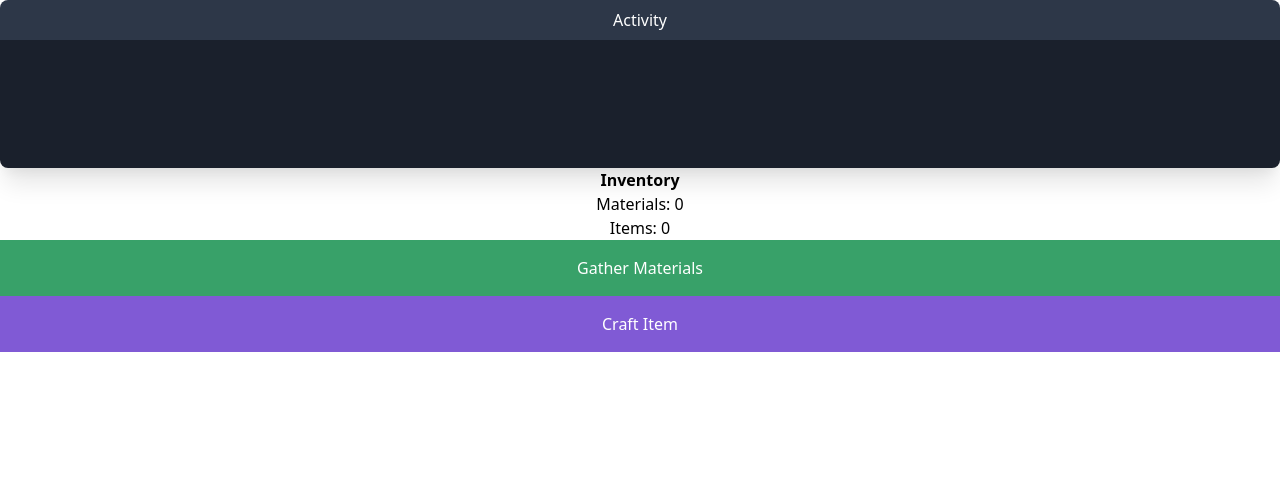
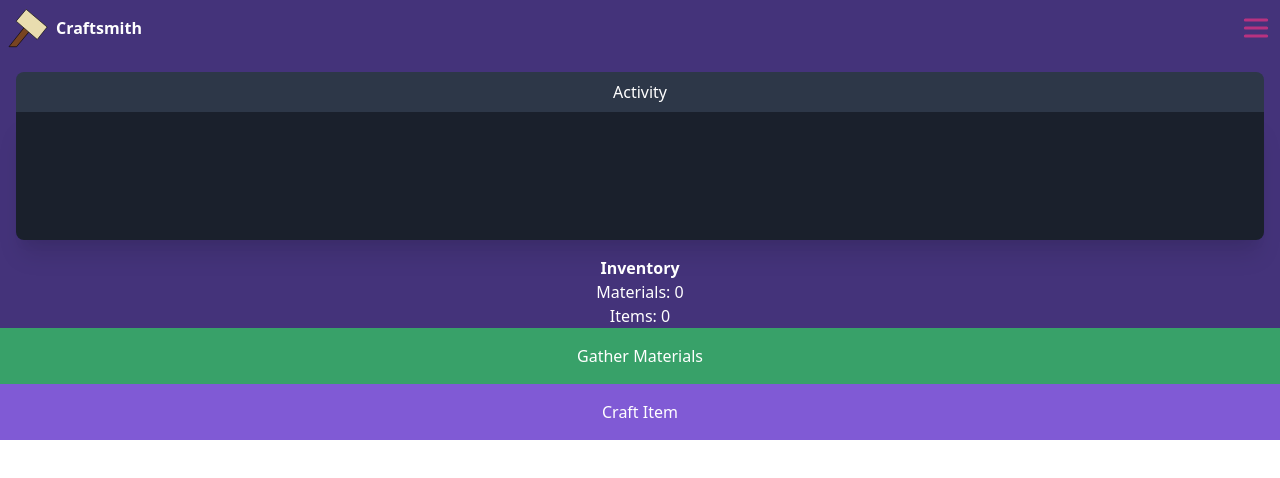
Before and after one commit to iamthismarvin/craftsmith, a Vue app: page / in a window 1280 px wide. Shown: the top 478 px of the page. Built offline with nearby package versions, Linux system fonts and the light colour scheme.

Commit message:
NEW: Create Navigation component.

```diff
--- /dev/null
+++ b/src/components/Navigation.vue
@@ -0,0 +1,37 @@
+<template>
+  <div class="flex flex-row justify-between items-center text-white font-bold">
+    <div class="flex flex-row items-center">
+      <img class="w-10 h-10 mr-2" src="@/assets/images/craftsmith-logo.svg" />
+      <div>Craftsmith</div>
+    </div>
+    <svg
+      @click="handleMenu"
+      class="w-8 cursor-pointer fill-current text-pink-700 "
+      fill="none"
+      stroke="currentColor"
+      viewBox="0 0 24 24"
+      xmlns="http://www.w3.org/2000/svg"
+    >
+      <path
+        stroke-linecap="round"
+        stroke-linejoin="round"
+        stroke-width="2.25"
+        d="M4 6h16M4 12h16M4 18h16"
+      ></path>
+    </svg>
+  </div>
+</template>
+
+<script>
+export default {
+  name: 'Navigation',
+  props: {
+    user: Object,
+  },
+  methods: {
+    handleMenu() {
+      this.$emit('handle-menu');
+    },
+  },
+};
+</script>
--- a/src/views/Home.vue
+++ b/src/views/Home.vue
@@ -1,6 +1,7 @@
 <template>
-  <div class="home">
-    <Console :entries="log" />
+  <div class="home bg-purple-900 text-white">
+    <Navigation @handle-menu="craftItem" class="p-2" :user="{ name: 'Marvin', avatar: '' }" />
+    <Console class="p-4" :entries="log" />
     <div class="flex flex-col just justify-center items-center">
       <h1 class="font-bold">Inventory</h1>
       <p>Materials: {{ inventory.materials }}</p>
@@ -29,6 +30,7 @@ export default {
   }),
   components: {
     Console: defineAsyncComponent(() => import('@/components/Activity.vue')),
+    Navigation: defineAsyncComponent(() => import('@/components/Navigation.vue')),
   },
   methods: {
     gatherMaterials() {
```
Also changed, not shown: src/assets/images/craftsmith-logo.svg (added).
